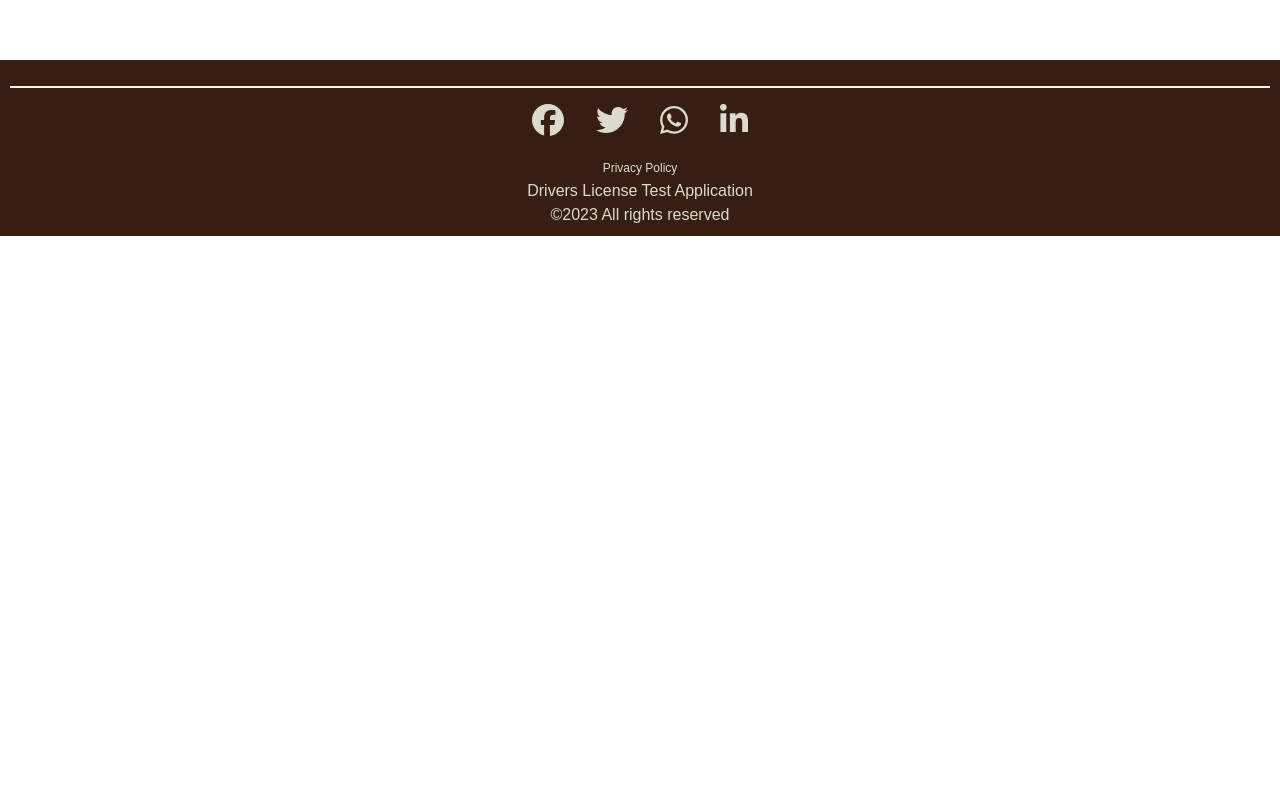
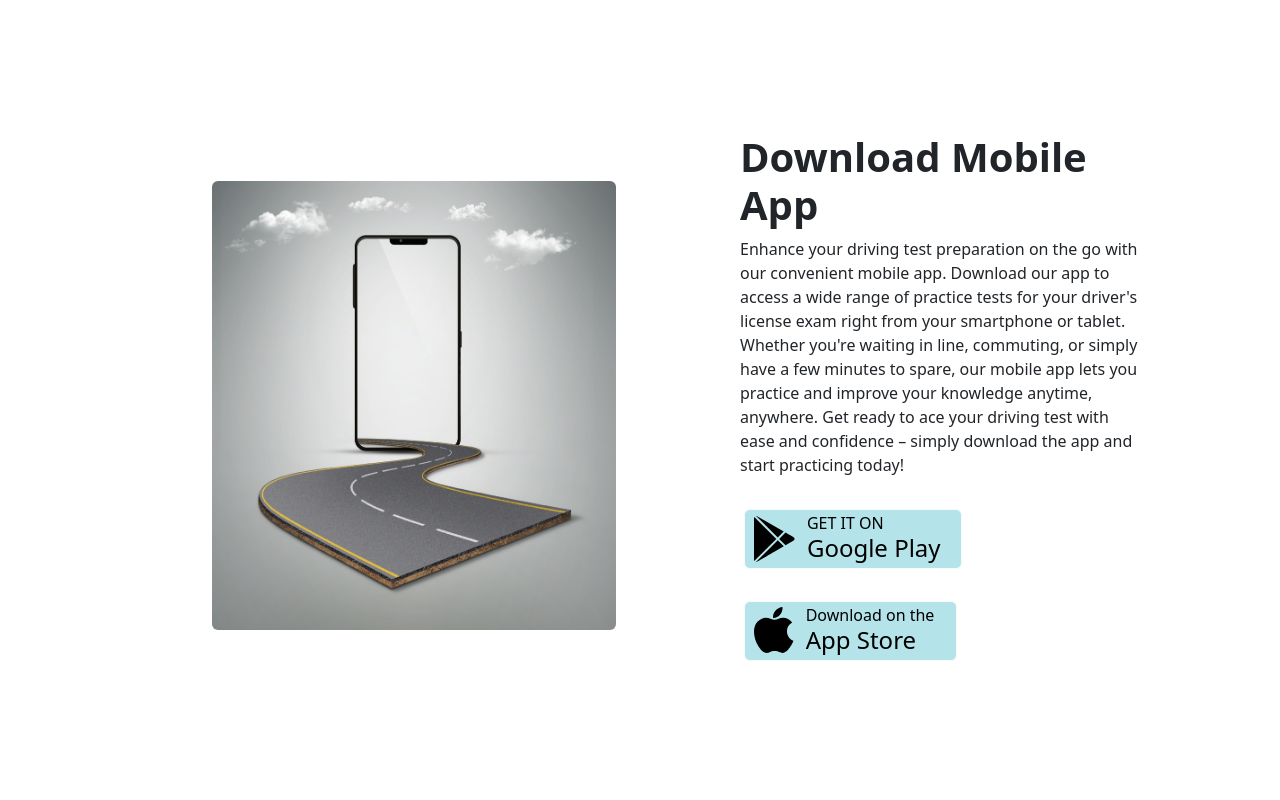
Before and after one commit to Luxshan2000/drivers-license-test-application, a React (Create React App) app in the folder webapp/: page / in a window 1280 px wide. Shown: the part 740-1540 px from the top of the page. Before the commit the page ends 976 px from the top, so only its background shows below. Built offline with nearby package versions, Linux system fonts and the light colour scheme.

Commit message:
Add download component to the homePage

```diff
--- a/webapp/src/components/DownloadComponent.js
+++ b/webapp/src/components/DownloadComponent.js
@@ -1,39 +1,62 @@
 import React from 'react'
 import GooglePlayStore from '../assets/images/googleplaystore.svg'
 import AppStore from '../assets/images/appstore.svg'
+import DownloadSection from '../assets/images/DownloadSection.jpeg'
 function DownloadComponent() {
     return (
-    <div style={{backgroundColor:'#361f10', color:'#dcdace'}} className=' container-fluid'>
-        <h3 className=' text-center'>Download Mobile App</h3>
-        <p>A mobile version of our app is now available for you!</p>
-        <div className=' justify-content-center row '>
-            <div className='card  shadow col-auto m-3 p-1'>
+        <div className='container-fluid'>
+
+            <div  style={{width:'100%',height:'60%',padding : 100,alignItems:"center"}} className='row'>
+                <div style={{margin : 100}} className='col'>
+                    <img
+                        className='rounded float start'
+                        src={DownloadSection}
+                        alt='Download Section Picture'
+                        style={{ width: '100%', height: '100%' }}
+                    />
+                </div>
+
+
+                <div  className='col'>
+                    <div className='justfiy-content-start'>
+                        <h1 className=' text-start' style={{fontWeight:'bold'}}>Download Mobile App</h1>
+                        <p className=' text-start'>{`Enhance your driving test preparation on the go with our convenient mobile app. Download our app to access a wide range of practice tests for your driver's license exam right from your smartphone or tablet. Whether you're waiting in line, commuting, or simply have a few minutes to spare, our mobile app lets you practice and improve your knowledge anytime, anywhere.
+                         Get ready to ace your driving test with ease and confidence – simply download the app and start practicing today!`}</p>
+                    </div>
+
+                    <div  className='justfiy-content-start row align-items-center'>
+
+                    <button type="button" style={{backgroundColor : '#B5E3EA'}} className="btn btn-light col-auto m-3 p-1">
                     <div className=' row ' >
-                    <div  className='col-3 align-self-center'>
+                                <div className='col-3 align-self-center'>
                                     <img height={50} src={GooglePlayStore} alt='Google Play Store Icon' />
                                 </div>
                                 <div className=' col-9'>
-                        <h6 style={{margin:0, padding:0, textAlign:'left'}}>GET IT ON</h6>
-                        <h4 style={{margin:0, padding:0, textAlign:'left'}}>Google Play</h4>
+                                    <h6 style={{ margin: 0, padding: 0, textAlign: 'left' }}>GET IT ON</h6>
+                                    <h4 style={{ margin: 0, padding: 0, textAlign: 'left' }}>Google Play</h4>
                                 </div>
                             </div>
-            </div>
-
-            <div className='card bg-white shadow col-auto m-3 p-1'>
+                    </button>
+                    <button type="button" style={{backgroundColor : '#B5E3EA'}} className='btn btn-light col-auto m-3 p-1'>
                     <div className=' row' >
-                    <div  className='col-3 align-self-center '>
-                        <img  height={50} src={AppStore} alt='Google Play Store Icon' />
+                                <div className='col-3 align-self-center '>
+                                    <img height={50} src={AppStore} alt='Google Play Store Icon' />
                                 </div>
                                 <div className=' col-9'>
-                        <h6 style={{margin:0, padding:0, textAlign:'left'}} >Download on the</h6>
-                        <h4 style={{margin:0, padding:0, textAlign:'left'}}>App Store</h4>
+                                    <h6 style={{ margin: 0, padding: 0, textAlign: 'left' }} >Download on the</h6>
+                                    <h4 style={{ margin: 0, padding: 0, textAlign: 'left' }}>App Store</h4>
                                 </div>
                             </div>
+                    </button>
+
+
                     </div>
 
 
                 </div>
             </div>
+
+        </div>
     )
 }
 
--- a/webapp/src/views/HomeView.js
+++ b/webapp/src/views/HomeView.js
@@ -8,7 +8,8 @@ import ContactComponent from '../components/ContactComponent'
 function HomeView() {
   return (
     <div>
-        <img className='image' src={HeroSection} alt='background' />
+        <img className='image img-fluid' src={HeroSection} alt='background' />
+        <DownloadComponent/>
     </div>
   )
 }
```
Also changed, not shown: webapp/src/assets/images/DownloadSection.jpeg (added). Lines whose indentation alone changed are shown as unchanged.
